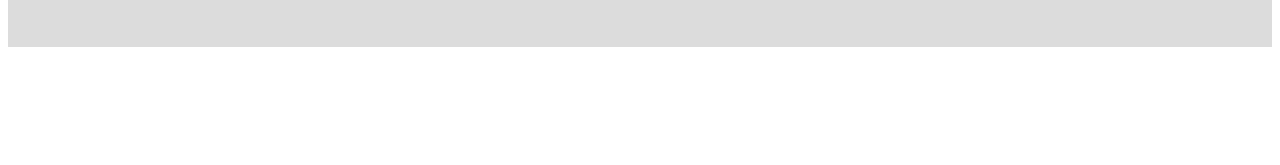
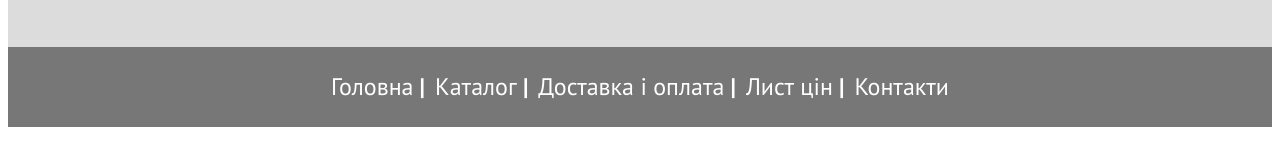
Before and after one commit to Notna17/Easier_website, a website: page index.html in a window 1280 px wide. Shown: the part 191-356 px from the top of the page. Drawn offline with nearby package versions, Linux system fonts and the light colour scheme; files that its build step writes are made by us from their sources; a web font is replaced by a local one.

Commit message:
Зробив меню, пофіксив баг, зробив робоче посилання на price-list і рахівник, скільки завантаженнь було

```diff
--- a/index.html
+++ b/index.html
@@ -4,13 +4,13 @@
     <meta charset="utf-8">
     <meta name="viewport" content="width=device-width, initial-scale=1, shrink-to-fit=no">
     <link href="https://fonts.googleapis.com/css2?family=PT+Sans:wght@400;700&display=swap" rel="stylesheet">
-    <link href="'https://fonts.googleapis.com/css2?family=Open+Sans+Condensed:wght@300;700&display=swap'" rel="stylesheet">
+    <link href="https://fonts.googleapis.com/css2?family=Open+Sans+Condensed:wght@300;700&display=swap" rel="stylesheet">
     <link rel="stylesheet" href="dist/style.css"> <!-- Your custom stylesheet -->
     <title>Лагідна українізація</title>
   </head>
   <body>
-    <div class="headerbg">
-      <div class="header">
+  <div class="headerbg">
+      <div class="header" id="header">
         <div class="left-header">
            <div class="logo"><img style="width: 100px;height: 100px;" src="dist/images/logo.jpg" alt="Лого, на якому зображений український прапор"/> </div>
            <div style="padding: 15px;color: #777777; height: 100px;"><h1> Назва </br> компанії </h1> українізована компанія</div>
@@ -19,6 +19,19 @@
           <div class="header-numbers"> +38 (066) 666-66-66 </br> +38 (066) 666-66-66 <div class="header-feedback">Зворотній зв'язок</div></div>
       </div>
     </div>
+  </div>
+
+  <div class="menubg">
+    <div class="menu">
+      <ul class="menu-list">
+        <li><a class="anchor-styled" href="#header">Головна</a></li>
+        <li><a class="anchor-styled" href="#">Каталог</a></li>
+        <li><a class="anchor-styled" href="#">Доставка і оплата</a></li>
+        <li><a class="anchor-styled" href="dist/price-list.xlsx" id="download_way1" download>Лист цін</a></li>
+        <li><a class="anchor-styled" href="#">Контакти</a></li>
+      </ul>
+    </div>
+  </div>
     <script src="https://ajax.googleapis.com/ajax/libs/jquery/2.1.4/jquery.min.js"></script>
     <script src="https://maxcdn.bootstrapcdn.com/bootstrap/3.3.7/js/bootstrap.min.js"></script>
     <script src="dist/main.js"></script> <!-- Your custom script -->
--- a/src/script.js
+++ b/src/script.js
@@ -0,0 +1,4 @@
+let downloads = 0
+document.getElementById("download_way1").addEventListener("click", () => {
+    downloads += 1;
+});
--- a/src/style.scss
+++ b/src/style.scss
@@ -3,6 +3,7 @@ body {
     font-size: 14px;
     line-height: 22px;
   }
+  // header
 .headerbg {
     background: #dcdcdc;
     width: 100%;
@@ -52,3 +53,42 @@ body {
   cursor: pointer;
    text-decoration: underline dashed;
 }
+// menu
+.menubg {
+  background: #777777;
+  width: 100%;
+  height: 80px;
+}
+.menu {
+  display: flex;
+  margin: auto;
+  width: 980px;
+  padding: 0 10px;
+  height: 80px;
+}
+.menu-list {
+  display: flex;
+  justify-content: center;
+  list-style: none;
+  padding: 0;
+  margin: auto;
+
+  li {
+    font-size: 24px;
+    padding: 5px;
+
+    &:not(:last-child)::after {
+      content: " | ";
+      color: #FFFFFF;
+      font-weight: bold;
+    }
+  }
+}
+.anchor-styled {
+  text-decoration: none;
+  color: #FFFFFF;
+}
+.anchor-styled:hover {
+  color: #FFFFFF;
+  text-decoration: underline;
+}
```
Also changed, not shown: dist/main.js, dist/style.css, 2 other files.
